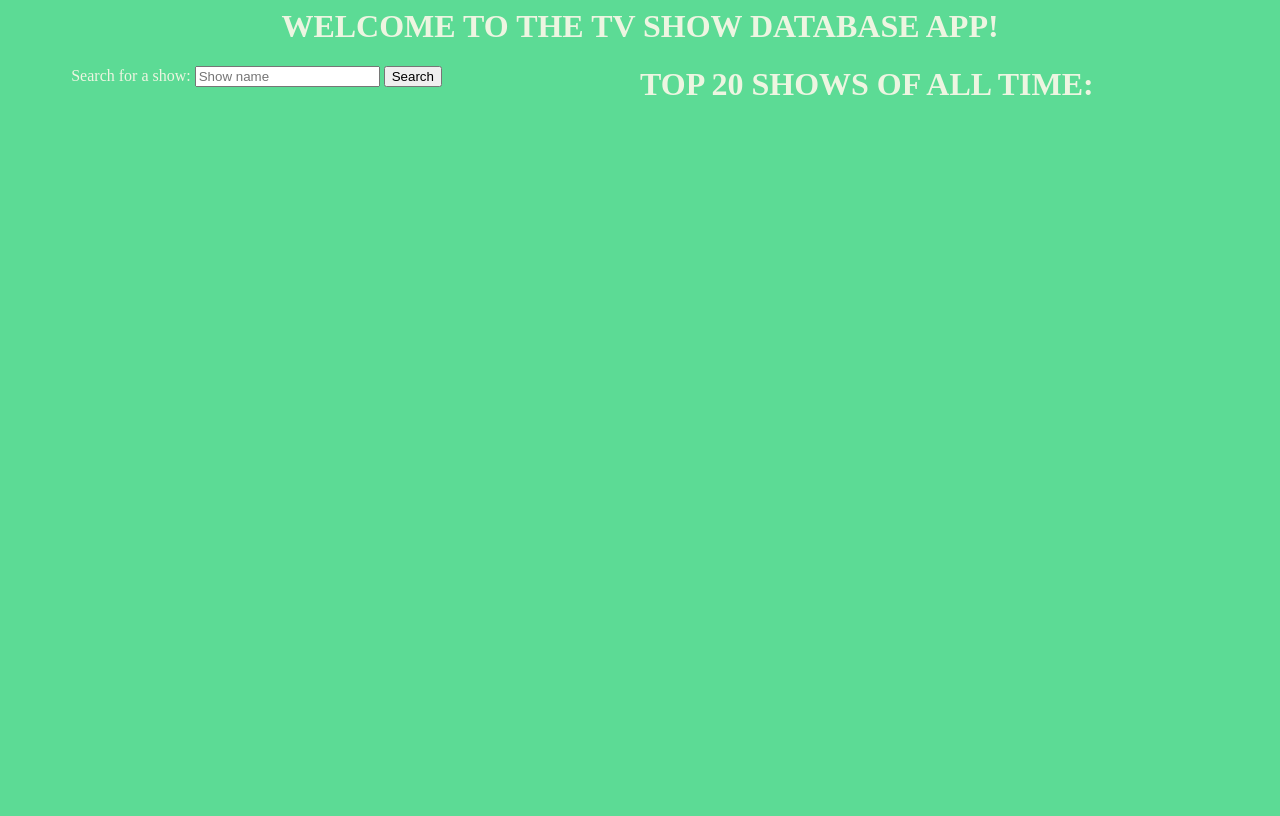
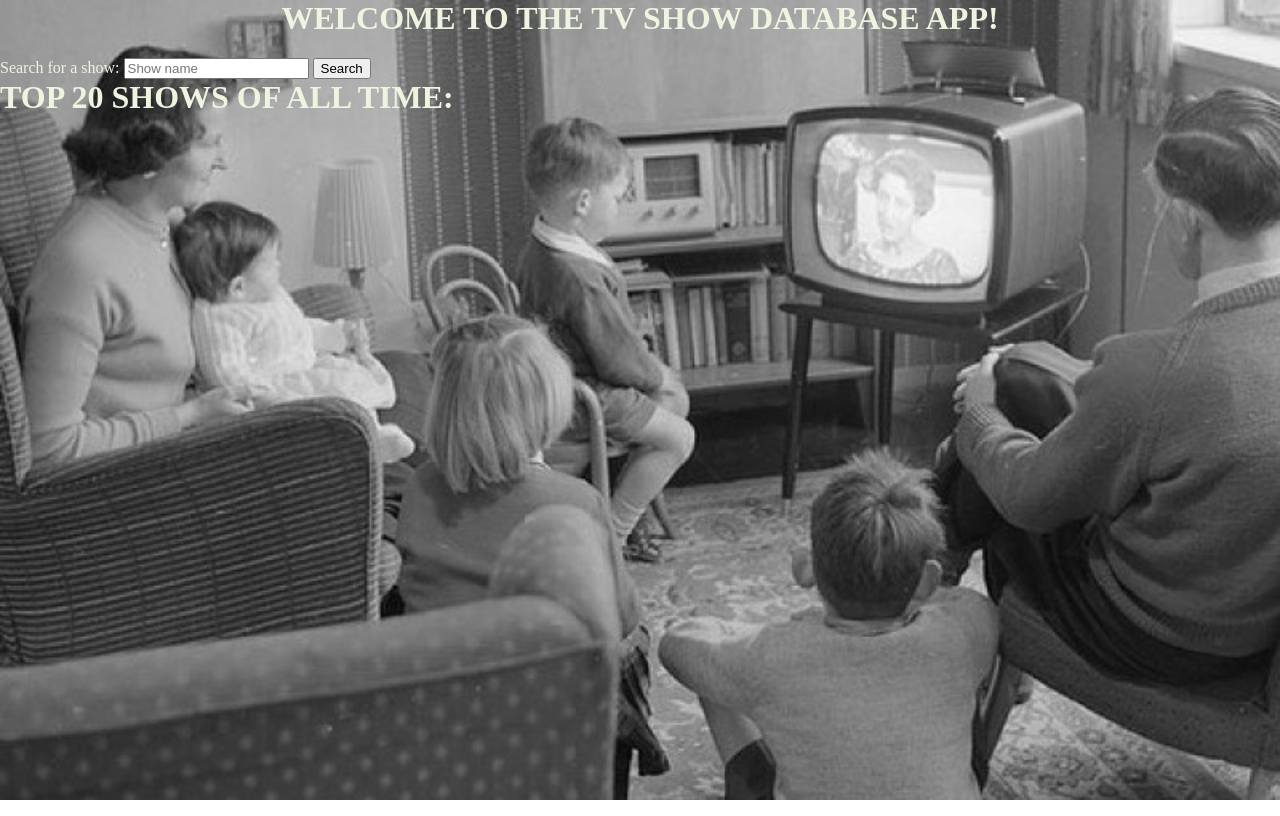
Before and after one commit to sean-p-ryan/tv-show-discovery-app, a website: page public/index.html in a window 1280 px wide. Drawn offline with Linux system fonts and the light colour scheme; no server answers.

Commit message:
added background image

```diff
--- a/public/index.html
+++ b/public/index.html
@@ -12,8 +12,11 @@
 </head>
 
 <body>
-    <h1 class="main-heading">Welcome to the TV show database app!</h1>
-    <div class="search-container">
+    <div class="main-container">
+
+    <!-- <div class="container"> -->
+
+        <h1 class="main-heading">Welcome to the TV show database app!</h1>
         <div class="show-search">
             <form onsubmit="searchShow(e); return false">
                 <label for="tvShowSearch">Search for a show: </label>
@@ -21,12 +24,16 @@
                 <button type="search" id="searchButton">Search</button>
             </form>
         </div>
+        <!-- <img src="./assets/images/homepage_background_image.jpg" alt="1950s family watching television" class="homepage-image"> -->
+        <div class="image-container"></div>
         <div class="popular-shows-table">
             <h1>Top 20 shows of all time: </h1>
             <ol class="popular-shows-list">
             </ol>
         </div>
-    </div>
+    <!-- </div> -->
+</div>
+
     <script src="js/index.js"></script>
 </body>
 
--- a/public/main.css
+++ b/public/main.css
@@ -1,21 +1,23 @@
 body {
-    background: #5CDB95;
     color: #edf5e1;
-    height: 100vh;
+    margin: 0;
+    padding: 0;
+    box-sizing: border-box;
 }
 
-.search-container {
-    display: flex;
-    flex-direction: row;
-    justify-content: space-between;
-    align-items: stretch;
-    width: 90%;
-    margin: 0 auto;
+.main-container {
+    background-image: url('./assets/images/background-image-2.jpg');
+    background-repeat: no-repeat;
+    background-position: stretch;
+    background-size: cover;
+    width: 100vw;
+    height: 100vh;
 }
 
 .main-heading {
     text-align: center;
 }
+
 
 h1 {
     margin-top: 0;
```
Also changed, not shown: public/assets/images/background-image-2.jpg (added), public/assets/images/homepage_background_image.jpg (added).
